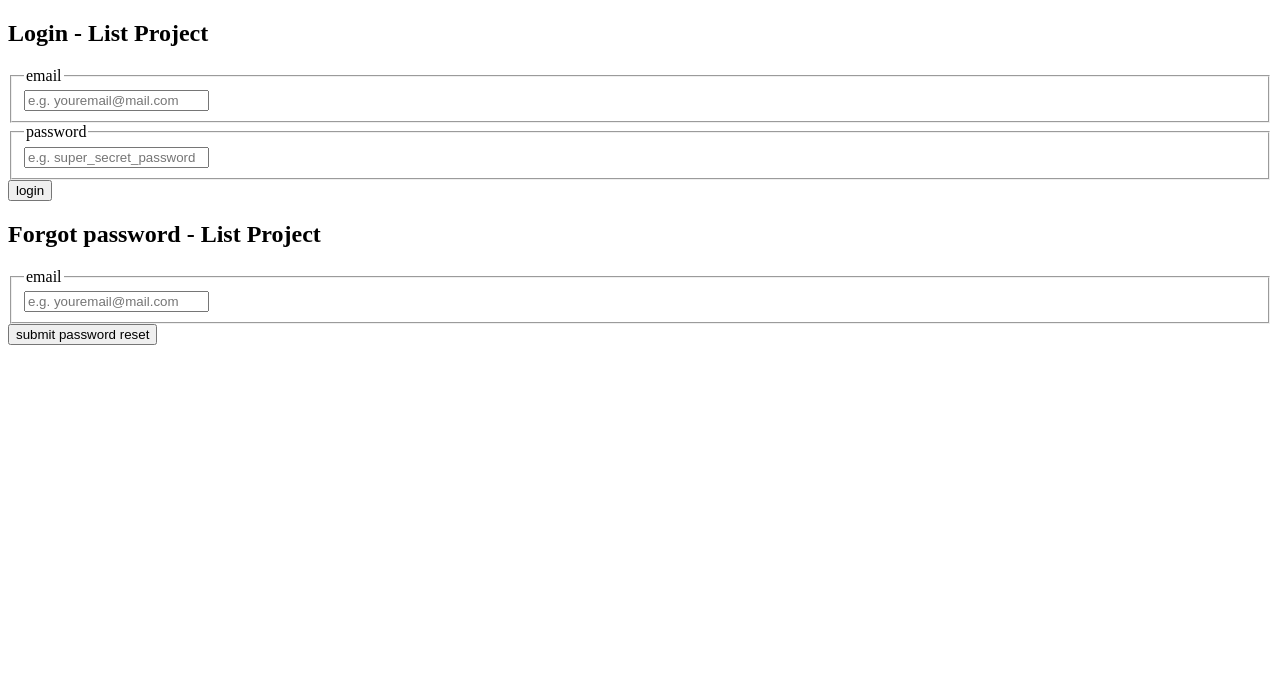
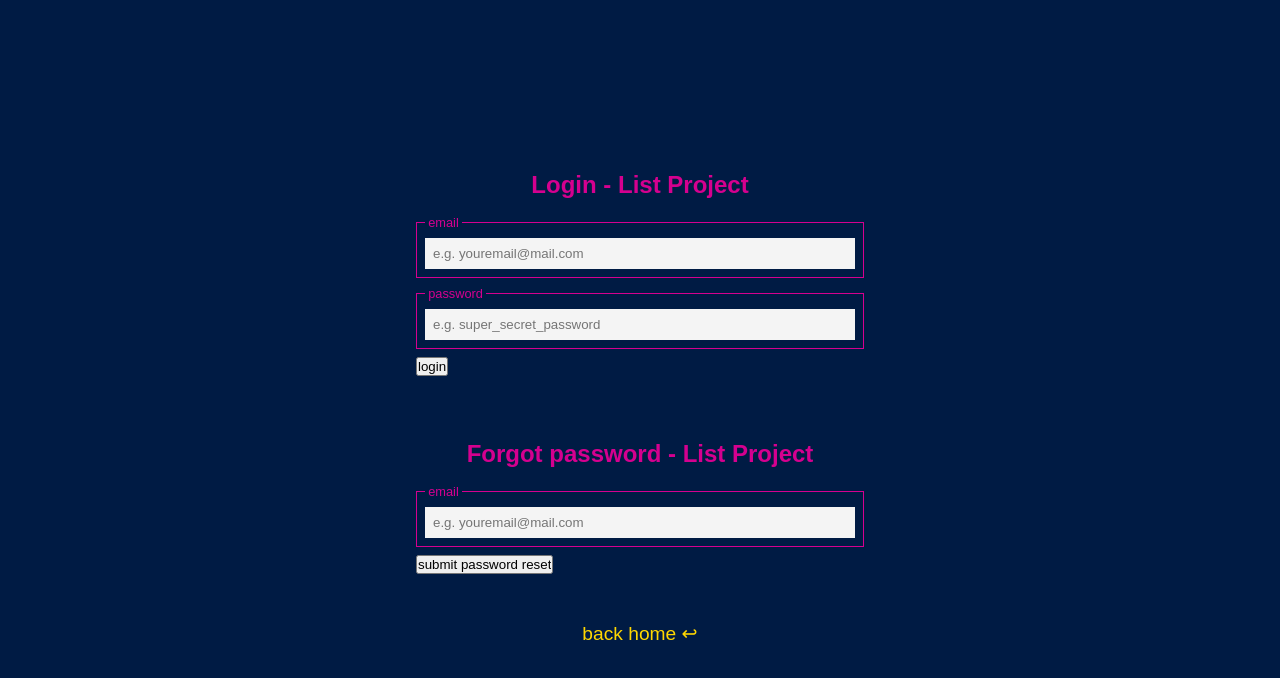
Before and after one commit to joeyklee/list-project, a website: page public/login.html in a window 1280 px wide. Drawn offline with Linux system fonts and the light colour scheme.

Commit message:
adds login and reset_password markup and style

```diff
--- a/public/css/main.css
+++ b/public/css/main.css
@@ -270,3 +270,60 @@ body{
   background-color:#FFD700;
   color:#001B44;
 }
+
+/* AUTH */
+
+.auth-container{
+  width:100%;
+  height:100%;
+  background-color: #001B44;
+  display:flex;
+  flex-direction: column;
+  justify-content: center;
+  align-items: center;
+}
+.auth-container__link,.auth-container__link:visited, .auth-container__link:link {
+ font-size:1.2rem;
+ color:#FFD700;
+ text-decoration: none;
+}
+
+.auth__section{
+  width: 80%;
+  max-width:30rem;
+  padding:1rem;
+  background-color: #001B44;
+}
+
+.auth__section:not(:last-child){
+  margin-bottom:2rem;
+}
+
+.auth__section__title{
+  text-align:center;
+  width:100%;
+  margin-bottom:1rem;
+  color: #D5008F;
+}
+
+.auth__form__section{
+  width:100%;
+  padding:0.5rem;
+  border: 1px solid #D5008F;
+}
+.auth__form__section:not(:last-child){
+  margin-bottom:0.5rem;
+}
+.auth__form__section__title{
+  padding: 0rem 0.2rem;
+  font-size:0.8rem;
+  color: #D5008F;
+}
+.auth__form__section__input{
+  width:100%;
+  padding:0.5rem;
+  border:none;
+  outline:none;
+  color: #D5008F;
+  background-color:#F4F4F4;
+}
--- a/public/login.html
+++ b/public/login.html
@@ -6,36 +6,39 @@
     <meta name="viewport" content="width=device-width, initial-scale=1" />
 
     <title>List Project - Log in</title>
+    <link rel="stylesheet" href="css/main.css" />
     <link rel="icon" href="images/favicon.png" />
   </head>
 
   <body>
-    <div class="container">
-      <section class="login__section">
-        <h1>Login - List Project</h1>
-        <form class="login__form">
-          <fieldset>
-            <legend>email</legend>
-            <input type="email" name="email" placeholder="e.g. youremail@mail.com">
+    <div class="auth-container">
+      <section class="auth__section">
+        <h2 class="auth__section__title">Login - List Project</h2>
+        <form class="auth_form login__form">
+          <fieldset class="auth__form__section">
+            <legend class="auth__form__section__title">email</legend>
+            <input class="auth__form__section__input" type="email" name="email" placeholder="e.g. youremail@mail.com">
           </fieldset>
-          <fieldset>
-            <legend>password</legend>
-            <input type="password" name="password" placeholder="e.g. super_secret_password">
+          <fieldset class="auth__form__section">
+            <legend class="auth__form__section__title">password</legend>
+            <input class="auth__form__section__input" type="password" name="password" placeholder="e.g. super_secret_password">
           </fieldset>
           <input type="submit" value="login">
         </form>
       </section>
 
-      <section class="forgot__section">
-        <h2>Forgot password - List Project</h2>
-        <form class="forgot__form">
-          <fieldset>
-            <legend>email</legend>
-            <input type="email" name="email" placeholder="e.g. youremail@mail.com">
+      <section class="auth__section">
+        <h2 class="auth__section__title">Forgot password - List Project</h2>
+        <form class="auth_form forgot__form">
+          <fieldset class="auth__form__section">
+            <legend class="auth__form__section__title">email</legend>
+            <input class="auth__form__section__input" type="email" name="email" placeholder="e.g. youremail@mail.com">
           </fieldset>
           <input type="submit" value="submit password reset">
         </form>
       </section>
+
+      <a class="auth-container__link" href="/">back home ↩</a>
     </div>
 
     <script src="js/Login.js"></script>
```
Also changed, not shown: public/reset_password.html (+16 -14 lines), public/signup.html (+15 -13 lines).
